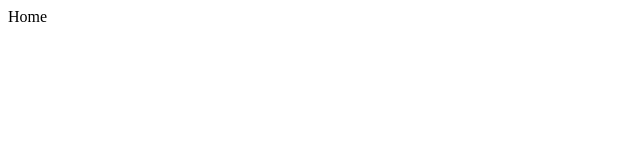
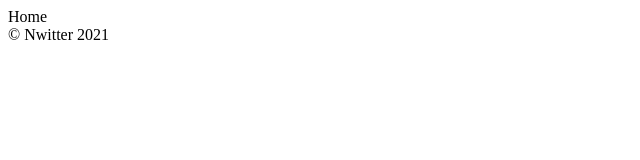
Before and after one commit to cindy-cho/nwitter, a React (Create React App) app: page /#/ in a window 1280 px wide. Shown: the top 160 px of the page, without its empty margins (0-640 px from the left). Built offline with nearby package versions, Linux system fonts and the light colour scheme.

Commit message:
Updating .env file
Not included tho.

```diff
--- /dev/null
+++ b/jsconfig.json
@@ -0,0 +1,6 @@
+{
+    "compilerOptions": {
+        "baseUrl" : "src"
+    },
+    "include": ["src"]
+}
--- a/src/components/App.js
+++ b/src/components/App.js
@@ -1,8 +1,15 @@
-import React from "react";
-import AppRouter from "./Router";
+import React, { useState } from "react";
+import AppRouter from "components/Router";
+import fbase from "fbase";
 
 function App() {
-  return <AppRouter/>;
+  const [isLoggedIn, setIsLoggedIn] = useState(true);
+  return (
+    <>
+    <AppRouter isLoggedIn={isLoggedIn} />
+    <footer>&copy; Nwitter {new Date().getFullYear()}  </footer>
+    </>
+  );
 }
 
 export default App;
--- a/src/components/Router.js
+++ b/src/components/Router.js
@@ -1,10 +1,9 @@
-import React, {useState} from "react";
+import React from "react";
 import {HashRouter as Router, Route, Switch} from "react-router-dom";
-import Auth from "../routes/Auth";
-import Home from "../routes/Home";
+import Auth from "routes/Auth";
+import Home from "routes/Home";
 
-const AppRouter = () => {
-    const [isLoggedIn, setIsLoggedIn] = useState(true);
+const AppRouter = ( {isLoggedIn }) => {
     return (
         <Router>
             <Switch>
--- a/src/firebase.js
+++ b/src/fbase.js
@@ -1,4 +1,5 @@
 import firebase from 'firebase/app';
+import "firebase/auth";
 
 const firebaseConfig = {
     apiKey: "AIzaSyCkxJKQMp9-7bNhd1ZkurWsDiNx0eDx5rA",
--- a/src/index.js
+++ b/src/index.js
@@ -1,9 +1,9 @@
 import React from 'react';
 import ReactDOM from 'react-dom';
-import App from './components/App';
-import firebase from "./firebase";
+import App from 'components/App';
+import fbase from "fbase";
 
-console.log(firebase);
+console.log(fbase);
 
 
 ReactDOM.render(
```
Also changed, not shown: 2 other files (tests, documents, lock files or other folders).
